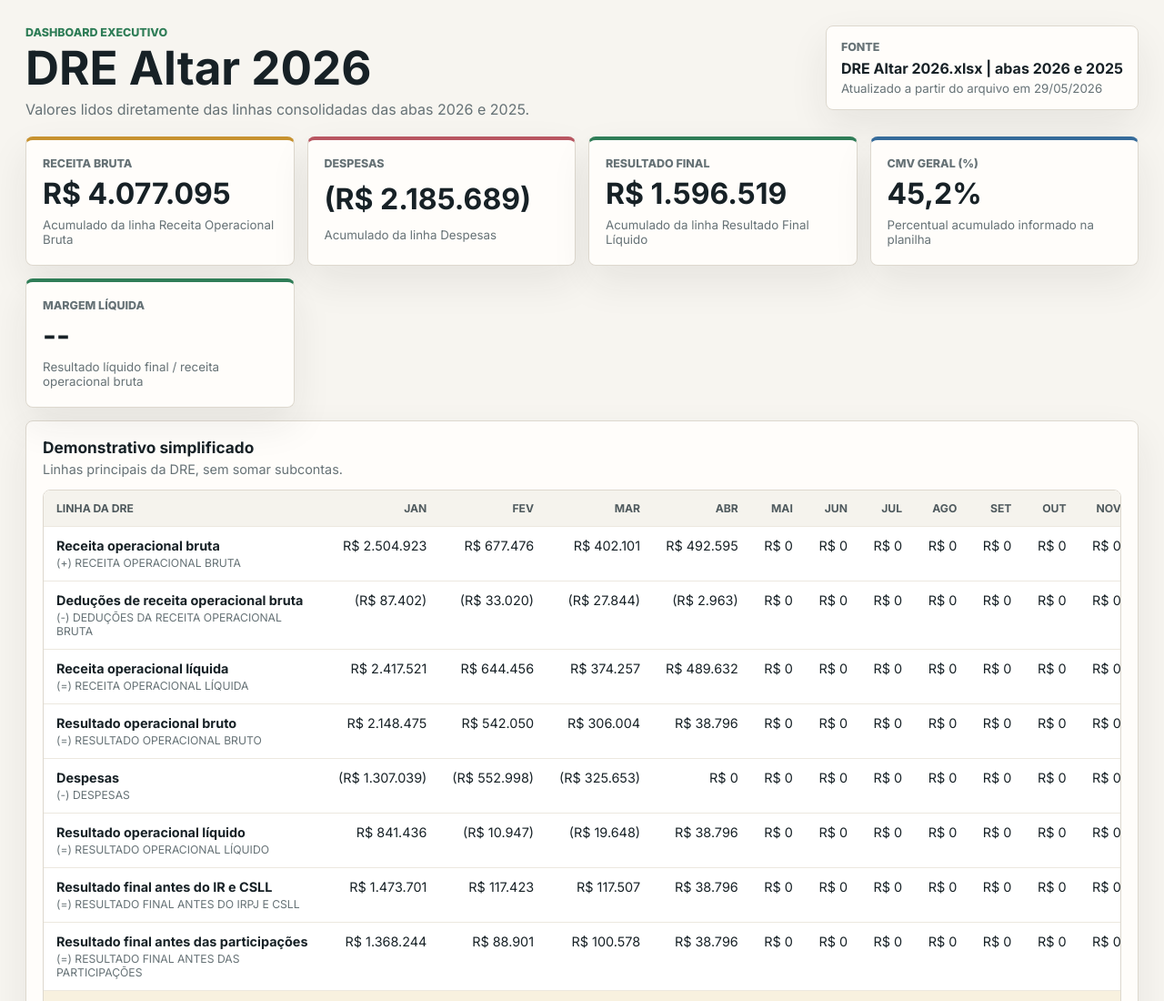
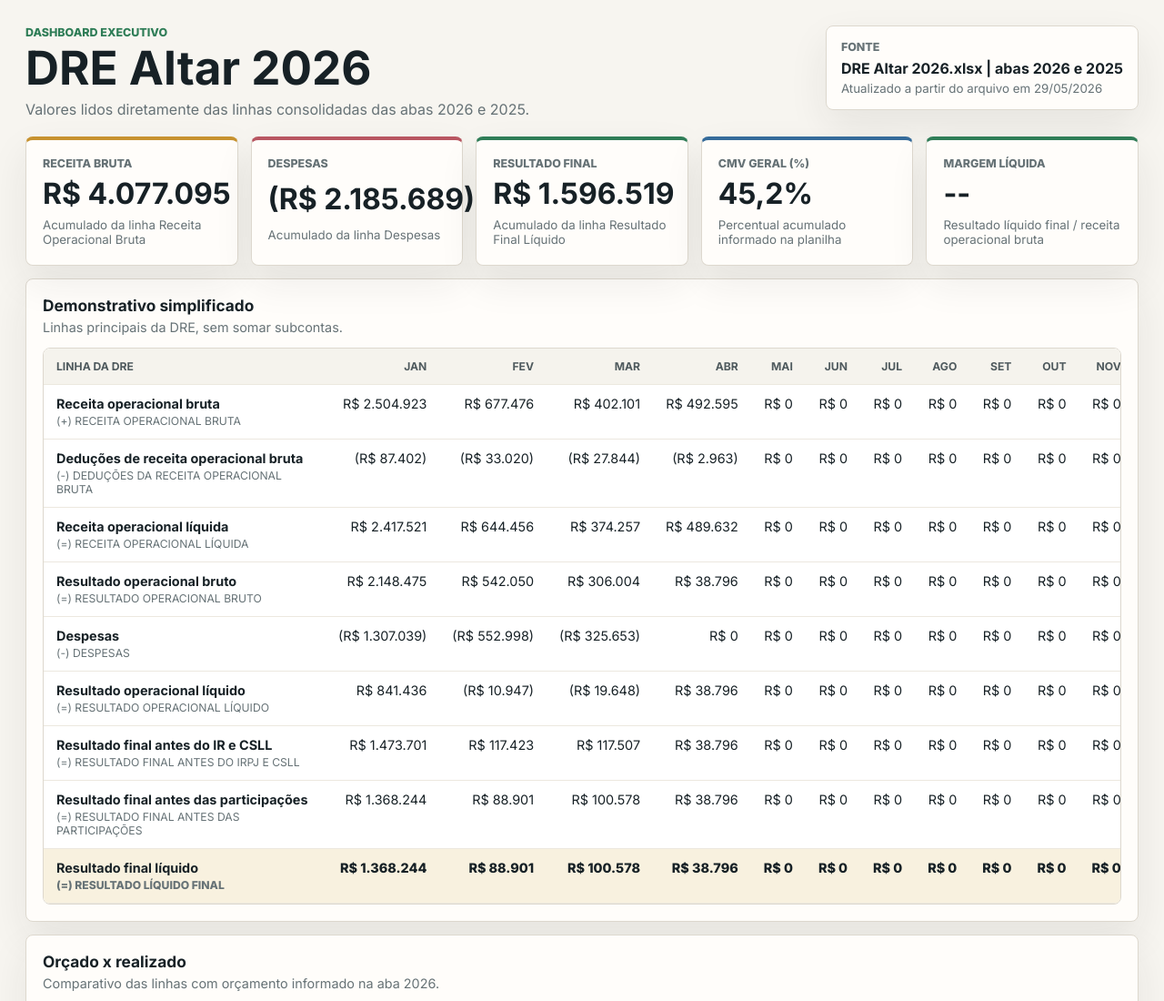
Before and after one commit to JeanBallanFilho/dre-eduarda-dashboard, a website: page index.html in a window 1280 px wide. Shown: the top 1100 px of the page at 91% size. Drawn offline with Linux system fonts and the light colour scheme.

Commit message:
Add net margin and budget comparison

```diff
--- a/styles.css
+++ b/styles.css
@@ -103,7 +103,7 @@ h2 {
 
 .kpi-grid {
   display: grid;
-  grid-template-columns: repeat(4, minmax(0, 1fr));
+  grid-template-columns: repeat(5, minmax(0, 1fr));
   gap: 14px;
   margin-bottom: 14px;
 }
```
